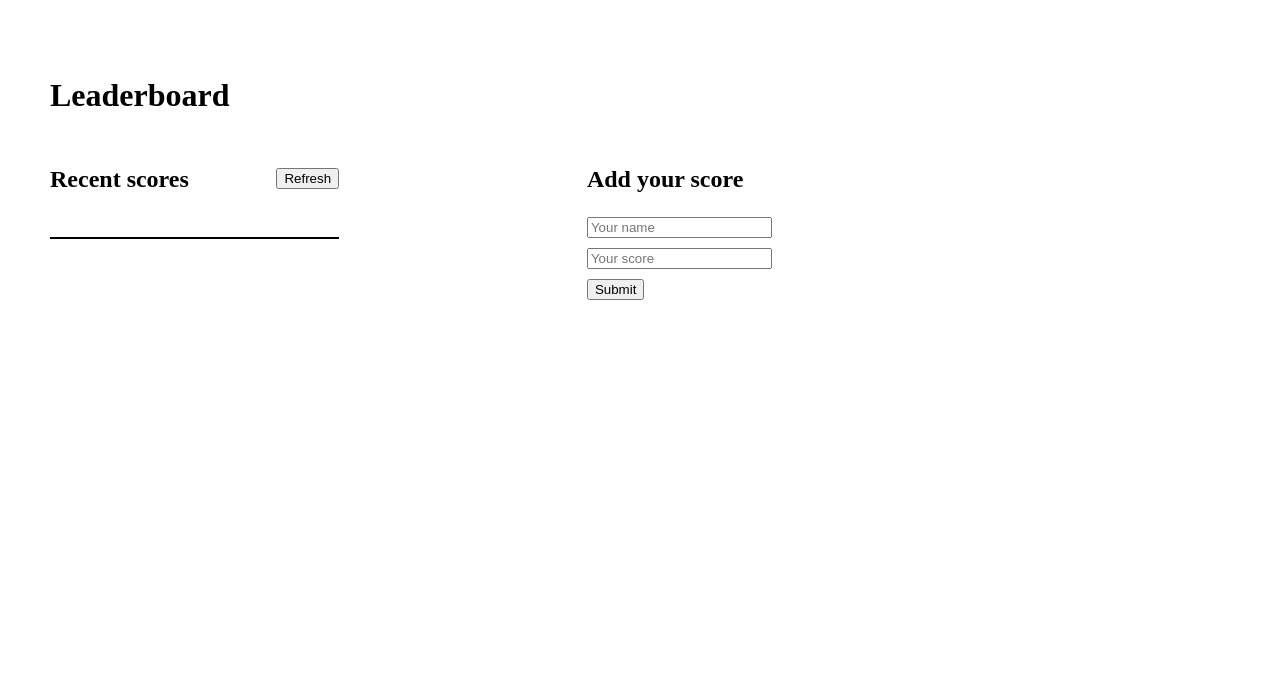
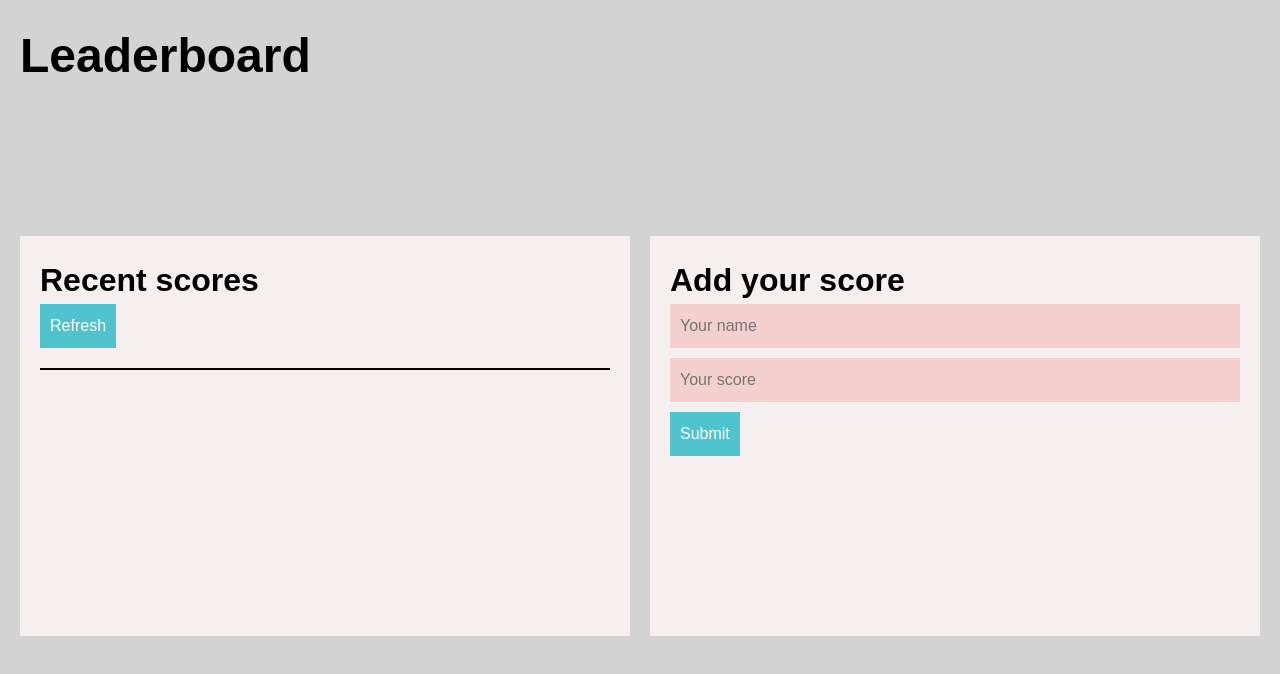
Before and after one commit to jash-debug/Leaderboard, a website built with webpack: page src/index.html in a window 1280 px wide. Built offline with nearby package versions, Linux system fonts and the light colour scheme.

Commit message:
add style to leaderboard and fix linter errors

```diff
--- a/src/style.css
+++ b/src/style.css
@@ -19,44 +19,119 @@ html:focus-within {
   scroll-behavior: smooth;
 }
 
+body,
+h1,
+h2 {
+  margin: 0;
+}
+
 body {
-  margin: 0;
-  padding: 50px;
   min-height: 100vh;
   text-rendering: optimizeSpeed;
   line-height: 1.5;
+  font-family: 'Poppins', sans-serif;
+  display: flex;
+  flex-direction: column;
+  gap: 20px;
+  align-items: center;
+  justify-content: center;
+  padding: 20px;
+  background-color: lightgrey;
 }
 
 div {
   justify-content: space-between;
 }
 
-main {
-  display: flex;
-  gap: 30%;
-  width: 70%;
+input,
+button {
+  font: inherit;
+}
+
+h1 {
+  font-size: 48px;
+}
+
+h2 {
+  font-size: 32px;
+}
+
+button,
+input[type="submit"] {
+  background-color: #4fc4cf;
+  padding: 10px;
+  color: #fffffe;
+  border: none;
+}
+
+input[type="text"] {
+  background-color: #f3d0ce;
+  padding: 10px;
+  width: 100%;
+  border: none;
+  cursor: pointer;
 }
 
 section {
-  flex: 1;
+  background-color: #f6efef;
+  padding: 20px;
+  min-height: 50vh;
+}
+
+form {
+  display: flex;
+  flex-direction: column;
+  gap: 10px;
+}
+
+main {
+  display: flex;
+  flex-direction: column;
+  gap: 20px;
+  width: 100%;
 }
 
 .add-score > form {
   display: flex;
+  order: 0;
   flex-direction: column;
   align-items: flex-start;
 }
 
-.recent-scores > div {
-  display: flex;
-  padding-bottom: 20px;
+#submit-btn {
+  align-self: flex-end;
 }
 
-.button {
+.recent-scores {
+  order: 1;
   display: flex;
+  flex-direction: column;
+  gap: 20px;
+}
+
+.recent-scores > header {
+  display: flex;
+  gap: 10px;
+  justify-content: space-between;
   align-items: center;
 }
 
-form > * {
-  margin-bottom: 10px;
+@media screen and (min-width: 768px) {
+  body {
+    justify-content: space-between;
+    align-items: flex-start;
+  }
+
+  main {
+    flex-direction: row;
+    align-items: center;
+  }
+
+  section {
+    flex: 1;
+  }
+
+  .add-score {
+    order: 1;
+  }
 }
```
